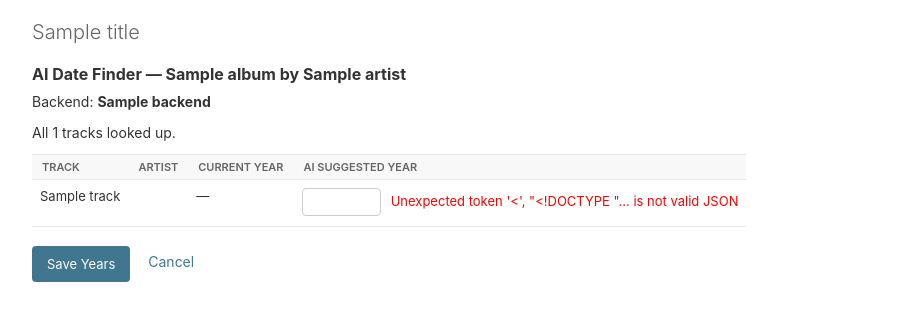
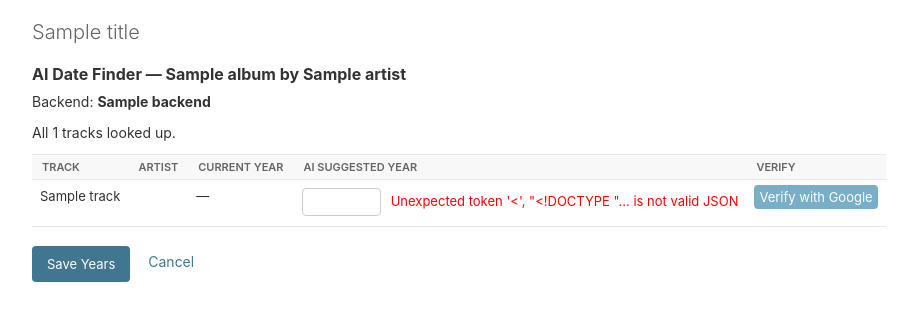
Before and after one commit to priestc/radioserver, a Django app: template server/library/templates/admin/library/ai_date_finder.html in a window 1280 px wide. Shown: the part 86-407 px from the top of the page, without its empty margins (8-917 px from the left). Run offline with Django 4.2, Linux system fonts and the light colour scheme; tables that the repository leaves empty hold one stand-in row (values such as "Sample post"); the template is opened without the code that fills it: values that come from a table or form of the project are taken from there, most other values are stand-ins (such as "Sample title", 1, 10 or a date in 2020); data that the repository does not hold is empty.

Commit message:
Add "Verify with Google" link to AI Date Finder rows
Co-Authored-By: Claude Opus 4.6 <noreply@anthropic.com>

```diff
--- a/server/library/templates/admin/library/ai_date_finder.html
+++ b/server/library/templates/admin/library/ai_date_finder.html
@@ -53,6 +53,7 @@
                 <th>Artist</th>
                 <th>Current Year</th>
                 <th>AI Suggested Year</th>
+                <th>Verify</th>
             </tr>
         </thead>
         <tbody>
@@ -68,6 +69,10 @@
                     <span class="spinner"></span>
                     <span class="backend-tag" style="display:none"></span>
                     <span class="error-text" style="display:none"></span>
+                </td>
+                <td>
+                    <a href="https://www.google.com/search?q=when+was+{{ item.title|urlencode }}+by+{{ item.artist|urlencode }}+originally+released%3F"
+                       target="_blank" class="button">Verify with Google</a>
                 </td>
             </tr>
             {% endfor %}
```
